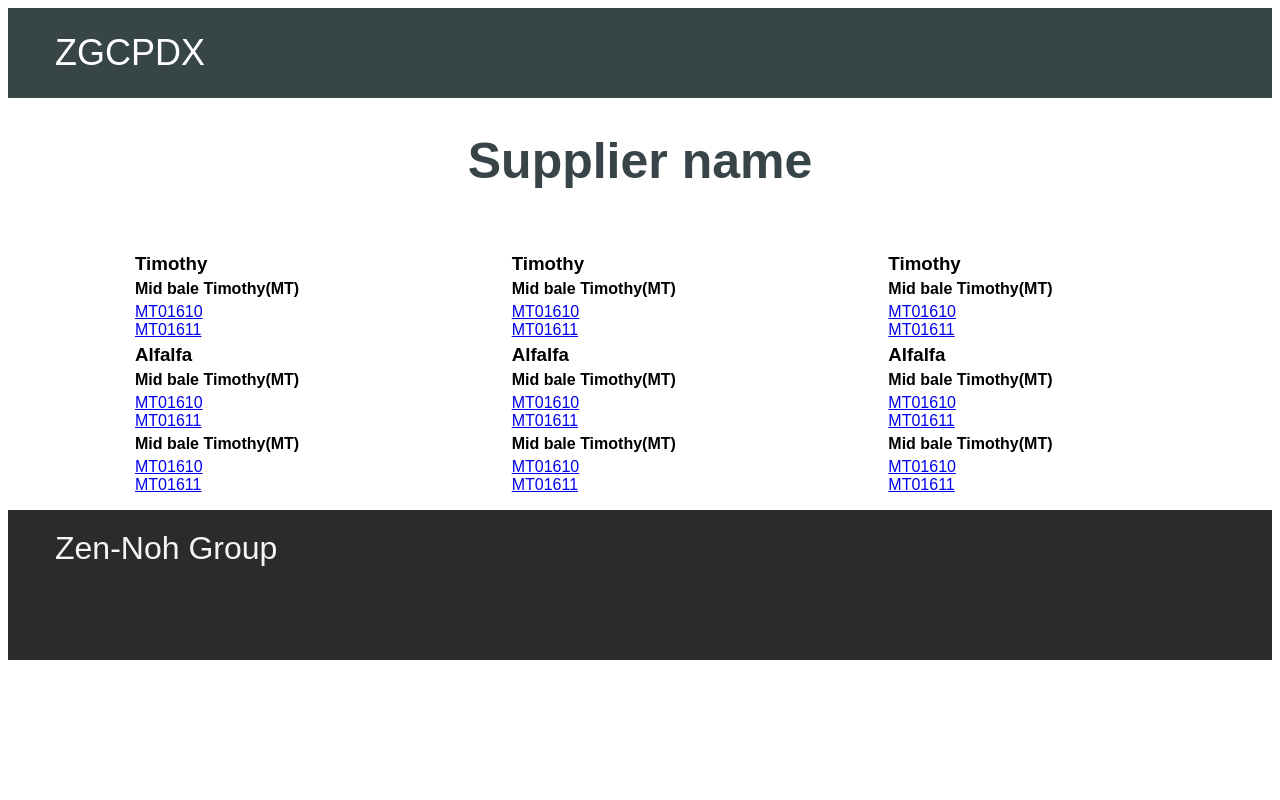
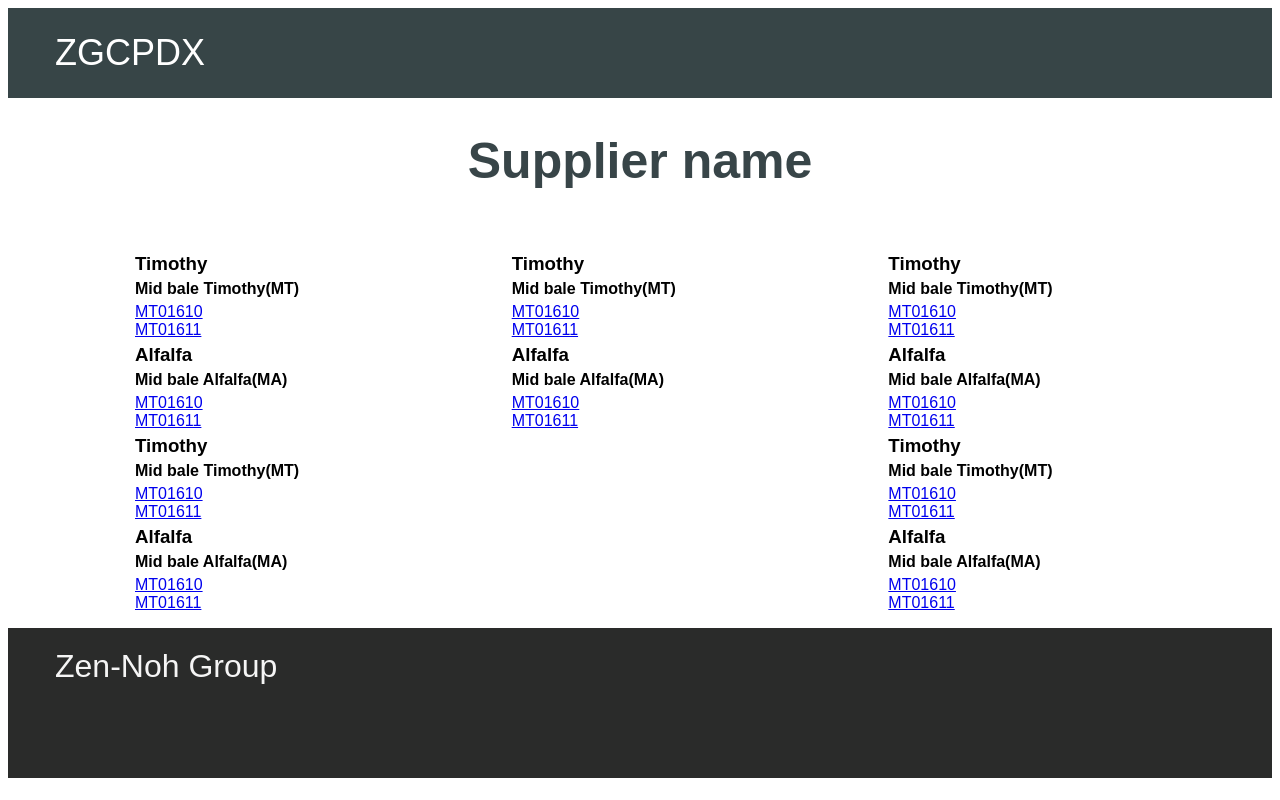
Before and after one commit to znhayteam/haystacklist, a plain HTML site: page docs/stacklist-zhi.html in a window 1280 px wide. Drawn offline with Linux system fonts and the light colour scheme.

Commit message:
Update stacklist-zhi.html

```diff
--- a/docs/stacklist-zhi.html
+++ b/docs/stacklist-zhi.html
@@ -23,57 +23,64 @@
               <ul class="sub-menu">
                 <li class="sub-list"><h3>Timothy</h3></li>
                 <li class="sub-list"><h4>Mid bale Timothy(MT)</h4></li>
-                <li class="sub-list"><a href="https://1drv.ms/u/s!ApM-hlV4r9Wj9FCm5cJJijqe-lyM?e=2qUiac">MT01610</a></li>
-                <li class="sub-list"><a href="https://drive.google.com/drive/folders/1e460QssGP-Ktbn9mwxBM1UWK53nP1vIS?usp=sharing">MT01611</a></li>
+                <li class="sub-list"><a href="https://1drv.ms/f/s!ApM-hlV4r9Wj9FCm5cJJijqe-lyM">MT01610</a></li>
+                <li class="sub-list"><a href="https://1drv.ms/f/s!ApM-hlV4r9Wj9FCm5cJJijqe-lyM">MT01611</a></li>
               </ul>
               <ul class="sub-menu">
                 <li class="sub-list"><h3>Alfalfa</h3></li>
-                <li class="sub-list"><h4>Mid bale Timothy(MT)</h4></li>
-                <li class="sub-list"><a href="https://drive.google.com/drive/folders/1FB9UKDR1tCtashcOZaWkyxVaVUQkAXAA?usp=sharing">MT01610</a></li>
-                <li class="sub-list"><a href="https://drive.google.com/drive/folders/1e460QssGP-Ktbn9mwxBM1UWK53nP1vIS?usp=sharing">MT01611</a></li>
+                <li class="sub-list"><h4>Mid bale Alfalfa(MA)</h4></li>
+                <li class="sub-list"><a href="https://1drv.ms/f/s!ApM-hlV4r9Wj9FCm5cJJijqe-lyM">MT01610</a></li>
+                <li class="sub-list"><a href="https://1drv.ms/f/s!ApM-hlV4r9Wj9FCm5cJJijqe-lyM">MT01611</a></li>
               </ul>
               <ul class="sub-menu">
+                <li class="sub-list"><h3>Timothy</h3></li>
                 <li class="sub-list"><h4>Mid bale Timothy(MT)</h4></li>
-                <li class="sub-list"><a href="https://drive.google.com/drive/folders/1FB9UKDR1tCtashcOZaWkyxVaVUQkAXAA?usp=sharing">MT01610</a></li>
-                <li class="sub-list"><a href="https://drive.google.com/drive/folders/1e460QssGP-Ktbn9mwxBM1UWK53nP1vIS?usp=sharing">MT01611</a></li>
+                <li class="sub-list"><a href="https://1drv.ms/f/s!ApM-hlV4r9Wj9FCm5cJJijqe-lyM">MT01610</a></li>
+                <li class="sub-list"><a href="https://1drv.ms/f/s!ApM-hlV4r9Wj9FCm5cJJijqe-lyM">MT01611</a></li>
               </ul>
-            </li>
+              <ul class="sub-menu">
+                <li class="sub-list"><h3>Alfalfa</h3></li>
+                <li class="sub-list"><h4>Mid bale Alfalfa(MA)</h4></li>
+                <li class="sub-list"><a href="https://1drv.ms/f/s!ApM-hlV4r9Wj9FCm5cJJijqe-lyM">MT01610</a></li>
+                <li class="sub-list"><a href="https://1drv.ms/f/s!ApM-hlV4r9Wj9FCm5cJJijqe-lyM">MT01611</a></li>
+              </ul>
             <li class="menu-column li2">
               <ul class="sub-menu">
                 <li class="sub-list"><h3>Timothy</h3></li>
                 <li class="sub-list"><h4>Mid bale Timothy(MT)</h4></li>
-                <li class="sub-list"><a href="https://drive.google.com/drive/folders/1FB9UKDR1tCtashcOZaWkyxVaVUQkAXAA?usp=sharing">MT01610</a></li>
-                <li class="sub-list"><a href="https://drive.google.com/drive/folders/1e460QssGP-Ktbn9mwxBM1UWK53nP1vIS?usp=sharing">MT01611</a></li>
+                <li class="sub-list"><a href="https://1drv.ms/f/s!ApM-hlV4r9Wj9FCm5cJJijqe-lyM">MT01610</a></li>
+                <li class="sub-list"><a href="https://1drv.ms/f/s!ApM-hlV4r9Wj9FCm5cJJijqe-lyM">MT01611</a></li>
               </ul>
               <ul class="sub-menu">
                 <li class="sub-list"><h3>Alfalfa</h3></li>
-                <li class="sub-list"><h4>Mid bale Timothy(MT)</h4></li>
-                <li class="sub-list"><a href="https://drive.google.com/drive/folders/1FB9UKDR1tCtashcOZaWkyxVaVUQkAXAA?usp=sharing">MT01610</a></li>
-                <li class="sub-list"><a href="https://drive.google.com/drive/folders/1e460QssGP-Ktbn9mwxBM1UWK53nP1vIS?usp=sharing">MT01611</a></li>
-              </ul>
-              <ul class="sub-menu">
-                <li class="sub-list"><h4>Mid bale Timothy(MT)</h4></li>
-                <li class="sub-list"><a href="https://drive.google.com/drive/folders/1FB9UKDR1tCtashcOZaWkyxVaVUQkAXAA?usp=sharing">MT01610</a></li>
-                <li class="sub-list"><a href="https://drive.google.com/drive/folders/1e460QssGP-Ktbn9mwxBM1UWK53nP1vIS?usp=sharing">MT01611</a></li>
+                <li class="sub-list"><h4>Mid bale Alfalfa(MA)</h4></li>
+                <li class="sub-list"><a href="https://1drv.ms/f/s!ApM-hlV4r9Wj9FCm5cJJijqe-lyM">MT01610</a></li>
+                <li class="sub-list"><a href="https://1drv.ms/f/s!ApM-hlV4r9Wj9FCm5cJJijqe-lyM">MT01611</a></li>
               </ul>
           </li>
             <li class="menu-column li3">
               <ul class="sub-menu">
                 <li class="sub-list"><h3>Timothy</h3></li>
                 <li class="sub-list"><h4>Mid bale Timothy(MT)</h4></li>
-                <li class="sub-list"><a href="https://drive.google.com/drive/folders/1FB9UKDR1tCtashcOZaWkyxVaVUQkAXAA?usp=sharing">MT01610</a></li>
-                <li class="sub-list"><a href="https://drive.google.com/drive/folders/1e460QssGP-Ktbn9mwxBM1UWK53nP1vIS?usp=sharing">MT01611</a></li>
+                <li class="sub-list"><a href="https://1drv.ms/f/s!ApM-hlV4r9Wj9FCm5cJJijqe-lyM">MT01610</a></li>
+                <li class="sub-list"><a href="https://1drv.ms/f/s!ApM-hlV4r9Wj9FCm5cJJijqe-lyM">MT01611</a></li>
               </ul>
               <ul class="sub-menu">
                 <li class="sub-list"><h3>Alfalfa</h3></li>
+                <li class="sub-list"><h4>Mid bale Alfalfa(MA)</h4></li>
+                <li class="sub-list"><a href="https://1drv.ms/f/s!ApM-hlV4r9Wj9FCm5cJJijqe-lyM">MT01610</a></li>
+                <li class="sub-list"><a href="https://1drv.ms/f/s!ApM-hlV4r9Wj9FCm5cJJijqe-lyM">MT01611</a></li>
+              </ul>              <ul class="sub-menu">
+                <li class="sub-list"><h3>Timothy</h3></li>
                 <li class="sub-list"><h4>Mid bale Timothy(MT)</h4></li>
-                <li class="sub-list"><a href="https://drive.google.com/drive/folders/1FB9UKDR1tCtashcOZaWkyxVaVUQkAXAA?usp=sharing">MT01610</a></li>
-                <li class="sub-list"><a href="https://drive.google.com/drive/folders/1e460QssGP-Ktbn9mwxBM1UWK53nP1vIS?usp=sharing">MT01611</a></li>
+                <li class="sub-list"><a href="https://1drv.ms/f/s!ApM-hlV4r9Wj9FCm5cJJijqe-lyM">MT01610</a></li>
+                <li class="sub-list"><a href="https://1drv.ms/f/s!ApM-hlV4r9Wj9FCm5cJJijqe-lyM">MT01611</a></li>
               </ul>
               <ul class="sub-menu">
-                <li class="sub-list"><h4>Mid bale Timothy(MT)</h4></li>
-                <li class="sub-list"><a href="https://drive.google.com/drive/folders/1FB9UKDR1tCtashcOZaWkyxVaVUQkAXAA?usp=sharing">MT01610</a></li>
-                <li class="sub-list"><a href="https://drive.google.com/drive/folders/1e460QssGP-Ktbn9mwxBM1UWK53nP1vIS?usp=sharing">MT01611</a></li>
+                <li class="sub-list"><h3>Alfalfa</h3></li>
+                <li class="sub-list"><h4>Mid bale Alfalfa(MA)</h4></li>
+                <li class="sub-list"><a href="https://1drv.ms/f/s!ApM-hlV4r9Wj9FCm5cJJijqe-lyM">MT01610</a></li>
+                <li class="sub-list"><a href="https://1drv.ms/f/s!ApM-hlV4r9Wj9FCm5cJJijqe-lyM">MT01611</a></li>
               </ul>
             </li>
           </ul>
```
